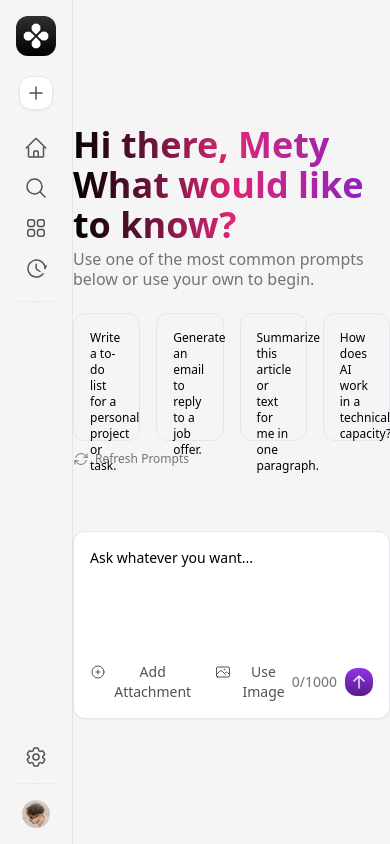
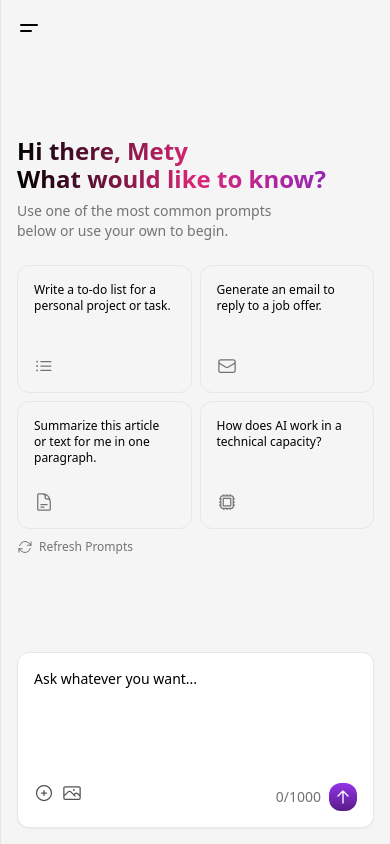
Before and after one commit to neysidev/chat-ai, a Next.js app: page / in a window 390 px wide. Built offline with nearby package versions, Linux system fonts and the light colour scheme.

Commit message:
feat(home): make elements responsive

```diff
--- a/app/_components/Chat.tsx
+++ b/app/_components/Chat.tsx
@@ -7,7 +7,7 @@ export default function Chat() {
   const [prompt, setPrompt] = useState<string>("")
 
   return (
-    <section className="mt-16 space-y-2 bg-white shadow-sm rounded-xl border p-4 border-neutral-150">
+    <section className="sm:mt-16 w-full space-y-2 bg-white shadow-sm rounded-xl border p-4 border-neutral-150">
       <textarea
         rows={5}
         value={prompt}
@@ -18,7 +18,7 @@ export default function Chat() {
       />
 
       <footer className="flex text-sm justify-between">
-        <div className="space-x-5 flex">
+        <div className="space-x-2 sm:space-x-5 flex">
           <button className="flex space-x-1 font-medium text-neutral-600 transition-colors select-none hover:text-neutral-800">
             <svg
               xmlns="http://www.w3.org/2000/svg"
@@ -35,7 +35,7 @@ export default function Chat() {
               />
             </svg>
 
-            <span>Add Attachment</span>
+            <span className="hidden sm:block">Add Attachment</span>
           </button>
 
           <button className="flex space-x-1 font-medium text-neutral-600 transition-colors select-none hover:text-neutral-800">
@@ -54,7 +54,7 @@ export default function Chat() {
               />
             </svg>
 
-            <span>Use Image</span>
+            <span className="hidden sm:block">Use Image</span>
           </button>
         </div>
         <div className="space-x-2 flex items-center">
--- a/app/_components/Header.tsx
+++ b/app/_components/Header.tsx
@@ -1,12 +1,12 @@
 export default function Header() {
   return (
-    <header className="space-y-1">
-      <h1 className="text-4xl font-semibold text-transparent bg-clip-text bg-gradient-to-l from-purple-700 via-pink-600 to-black">
+    <header className="space-y-2 sm:space-y-1">
+      <h1 className="text-2xl leading-7 transition-all sm:leading-10 sm:text-4xl font-semibold text-transparent bg-clip-text bg-gradient-to-l from-purple-700 via-pink-600 to-black">
         Hi there, Mety
         <br />
         What would like to know?
       </h1>
-      <p className="text-neutral-500 leading-5">
+      <p className="text-sm transition-all text-neutral-500 sm:text-base">
         Use one of the most common prompts
         <br />
         below or use your own to begin.
--- a/app/_components/Prompts.tsx
+++ b/app/_components/Prompts.tsx
@@ -27,7 +27,7 @@ export default function Prompts() {
 
   return (
     <>
-      <ul className="mt-6 grid grid-cols-4 gap-4">
+      <ul className="mt-6 grid grid-cols-2 md:grid-cols-4 gap-2 md:gap-4">
         {prompts.map(({ text, icon }, index) => (
           <li
             key={index}
--- a/app/page.tsx
+++ b/app/page.tsx
@@ -1,18 +1,37 @@
+import Sidebar from "@/components/Sidebar"
 import Chat from "./_components/Chat"
 import Header from "./_components/Header"
 import Prompts from "./_components/Prompts"
-import Sidebar from "@/components/Sidebar"
 
 export default function Home() {
   return (
     <div className="flex h-screen divide-x divide-neutral-200">
       <Sidebar />
 
-      <main className="flex-1 grid place-items-center">
-        <section className="max-w-3xl min-w-3xl mx-auto">
-          <Header />
-          <Prompts />
-          <Chat />
+      <main className="flex-1 p-4 md:py-16 sm:grid sm:place-items-center">
+        <section className="max-w-3xl min-w-3xl mx-auto flex flex-col h-full items-start justify-between sm:h-auto">
+          <button className="sm:hidden transition hover:text-neutral-600">
+            <svg
+              xmlns="http://www.w3.org/2000/svg"
+              className="size-6"
+              viewBox="0 0 24 24"
+              fill="none"
+              stroke="currentColor"
+              strokeWidth={2}
+              strokeLinecap="round"
+            >
+              <line x1="4" y1="9" x2="20" y2="9" />
+              <line x1="4" y1="15" x2="14" y2="15" />
+            </svg>
+          </button>
+
+          <div className="w-full flex-1 flex flex-col justify-center">
+            <Header />
+            <Prompts />
+          </div>
+          <div className="w-full">
+            <Chat />
+          </div>
         </section>
       </main>
     </div>
--- a/components/Sidebar/index.tsx
+++ b/components/Sidebar/index.tsx
@@ -6,7 +6,7 @@ import Link from "next/link"
 
 export default function Sidebar() {
   return (
-    <aside className="p-4 flex flex-col justify-between items-center">
+    <aside className="p-4 hidden sm:flex flex-col justify-between items-center">
       <div className="flex flex-col items-center space-y-5">
         <Image
           src="/logo.png"
```
